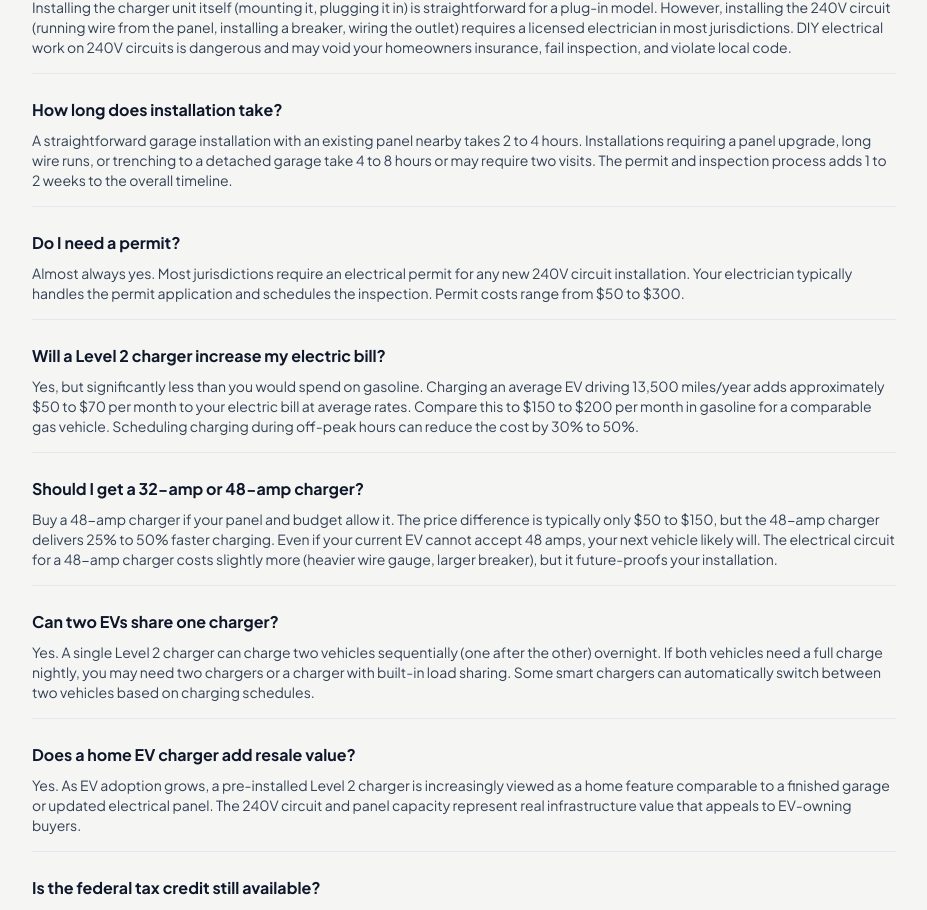
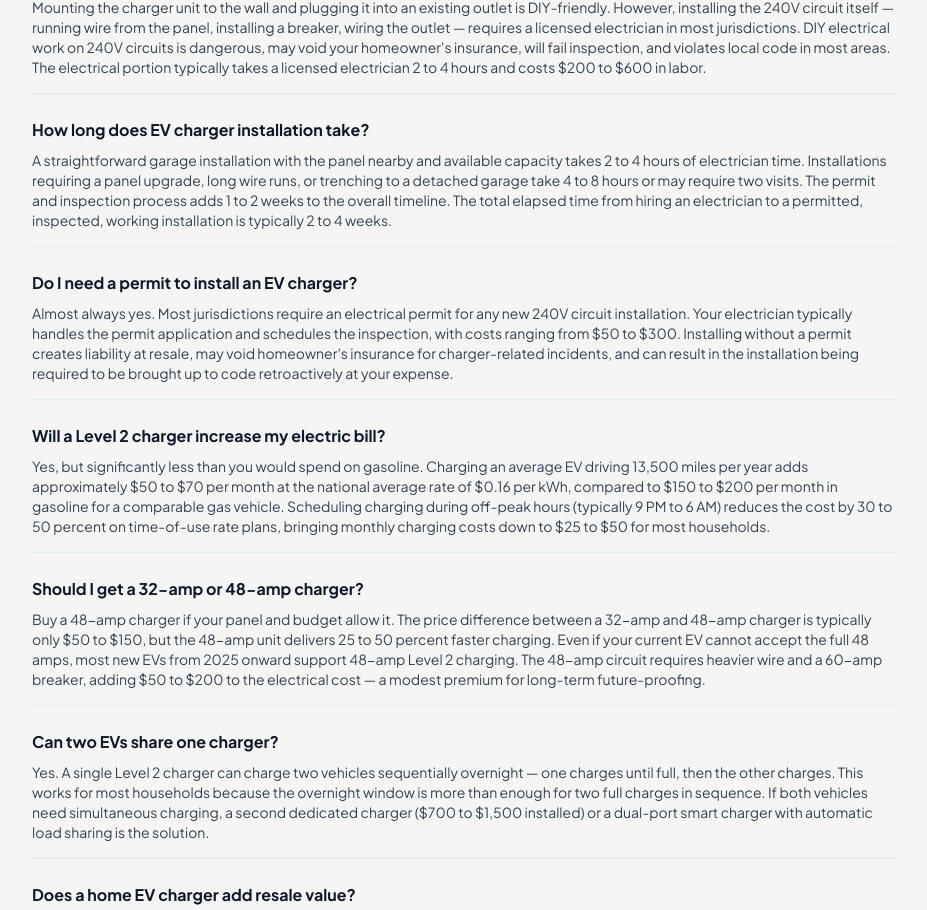
Before and after one commit to thebasementguide2026/thegarage.guide-, a Next.js app: page /guides/ev-charger-installation in a window 1280 px wide. Shown: the part 7799-8709 px from the top of the page, without its empty margins (176-1103 px from the left). Built offline with nearby package versions, Linux system fonts and the light colour scheme.

Commit message:
Replace FAQ section with expanded answers on ev-charger-installation

```diff
--- a/app/guides/ev-charger-installation/page.tsx
+++ b/app/guides/ev-charger-installation/page.tsx
@@ -344,35 +344,35 @@ export default function EVChargerInstallation() {
           <div className='space-y-6'>
             <div className='border-b border-slate-200 pb-4'>
               <h3 className='text-base font-bold text-slate-900 mb-2'>Can I install a Level 2 charger myself?</h3>
-              <p className='text-slate-700 text-sm'>Installing the charger unit itself (mounting it, plugging it in) is straightforward for a plug-in model. However, installing the 240V circuit (running wire from the panel, installing a breaker, wiring the outlet) requires a licensed electrician in most jurisdictions. DIY electrical work on 240V circuits is dangerous and may void your homeowners insurance, fail inspection, and violate local code.</p>
+              <p className='text-slate-700 text-sm'>Mounting the charger unit to the wall and plugging it into an existing outlet is DIY-friendly. However, installing the 240V circuit itself &mdash; running wire from the panel, installing a breaker, wiring the outlet &mdash; requires a licensed electrician in most jurisdictions. DIY electrical work on 240V circuits is dangerous, may void your homeowner&apos;s insurance, will fail inspection, and violates local code in most areas. The electrical portion typically takes a licensed electrician 2 to 4 hours and costs $200 to $600 in labor.</p>
             </div>
             <div className='border-b border-slate-200 pb-4'>
-              <h3 className='text-base font-bold text-slate-900 mb-2'>How long does installation take?</h3>
-              <p className='text-slate-700 text-sm'>A straightforward garage installation with an existing panel nearby takes 2 to 4 hours. Installations requiring a panel upgrade, long wire runs, or trenching to a detached garage take 4 to 8 hours or may require two visits. The permit and inspection process adds 1 to 2 weeks to the overall timeline.</p>
+              <h3 className='text-base font-bold text-slate-900 mb-2'>How long does EV charger installation take?</h3>
+              <p className='text-slate-700 text-sm'>A straightforward garage installation with the panel nearby and available capacity takes 2 to 4 hours of electrician time. Installations requiring a panel upgrade, long wire runs, or trenching to a detached garage take 4 to 8 hours or may require two visits. The permit and inspection process adds 1 to 2 weeks to the overall timeline. The total elapsed time from hiring an electrician to a permitted, inspected, working installation is typically 2 to 4 weeks.</p>
             </div>
             <div className='border-b border-slate-200 pb-4'>
-              <h3 className='text-base font-bold text-slate-900 mb-2'>Do I need a permit?</h3>
-              <p className='text-slate-700 text-sm'>Almost always yes. Most jurisdictions require an electrical permit for any new 240V circuit installation. Your electrician typically handles the permit application and schedules the inspection. Permit costs range from $50 to $300.</p>
+              <h3 className='text-base font-bold text-slate-900 mb-2'>Do I need a permit to install an EV charger?</h3>
+              <p className='text-slate-700 text-sm'>Almost always yes. Most jurisdictions require an electrical permit for any new 240V circuit installation. Your electrician typically handles the permit application and schedules the inspection, with costs ranging from $50 to $300. Installing without a permit creates liability at resale, may void homeowner&apos;s insurance for charger-related incidents, and can result in the installation being required to be brought up to code retroactively at your expense.</p>
             </div>
             <div className='border-b border-slate-200 pb-4'>
               <h3 className='text-base font-bold text-slate-900 mb-2'>Will a Level 2 charger increase my electric bill?</h3>
-              <p className='text-slate-700 text-sm'>Yes, but significantly less than you would spend on gasoline. Charging an average EV driving 13,500 miles/year adds approximately $50 to $70 per month to your electric bill at average rates. Compare this to $150 to $200 per month in gasoline for a comparable gas vehicle. Scheduling charging during off-peak hours can reduce the cost by 30% to 50%.</p>
+              <p className='text-slate-700 text-sm'>Yes, but significantly less than you would spend on gasoline. Charging an average EV driving 13,500 miles per year adds approximately $50 to $70 per month at the national average rate of $0.16 per kWh, compared to $150 to $200 per month in gasoline for a comparable gas vehicle. Scheduling charging during off-peak hours (typically 9 PM to 6 AM) reduces the cost by 30 to 50 percent on time-of-use rate plans, bringing monthly charging costs down to $25 to $50 for most households.</p>
             </div>
             <div className='border-b border-slate-200 pb-4'>
               <h3 className='text-base font-bold text-slate-900 mb-2'>Should I get a 32-amp or 48-amp charger?</h3>
-              <p className='text-slate-700 text-sm'>Buy a 48-amp charger if your panel and budget allow it. The price difference is typically only $50 to $150, but the 48-amp charger delivers 25% to 50% faster charging. Even if your current EV cannot accept 48 amps, your next vehicle likely will. The electrical circuit for a 48-amp charger costs slightly more (heavier wire gauge, larger breaker), but it future-proofs your installation.</p>
+              <p className='text-slate-700 text-sm'>Buy a 48-amp charger if your panel and budget allow it. The price difference between a 32-amp and 48-amp charger is typically only $50 to $150, but the 48-amp unit delivers 25 to 50 percent faster charging. Even if your current EV cannot accept the full 48 amps, most new EVs from 2025 onward support 48-amp Level 2 charging. The 48-amp circuit requires heavier wire and a 60-amp breaker, adding $50 to $200 to the electrical cost &mdash; a modest premium for long-term future-proofing.</p>
             </div>
             <div className='border-b border-slate-200 pb-4'>
               <h3 className='text-base font-bold text-slate-900 mb-2'>Can two EVs share one charger?</h3>
-              <p className='text-slate-700 text-sm'>Yes. A single Level 2 charger can charge two vehicles sequentially (one after the other) overnight. If both vehicles need a full charge nightly, you may need two chargers or a charger with built-in load sharing. Some smart chargers can automatically switch between two vehicles based on charging schedules.</p>
+              <p className='text-slate-700 text-sm'>Yes. A single Level 2 charger can charge two vehicles sequentially overnight &mdash; one charges until full, then the other charges. This works for most households because the overnight window is more than enough for two full charges in sequence. If both vehicles need simultaneous charging, a second dedicated charger ($700 to $1,500 installed) or a dual-port smart charger with automatic load sharing is the solution.</p>
             </div>
             <div className='border-b border-slate-200 pb-4'>
               <h3 className='text-base font-bold text-slate-900 mb-2'>Does a home EV charger add resale value?</h3>
-              <p className='text-slate-700 text-sm'>Yes. As EV adoption grows, a pre-installed Level 2 charger is increasingly viewed as a home feature comparable to a finished garage or updated electrical panel. The 240V circuit and panel capacity represent real infrastructure value that appeals to EV-owning buyers.</p>
+              <p className='text-slate-700 text-sm'>Yes, increasingly so as EV adoption grows. A pre-installed Level 2 charger with a dedicated 240V circuit represents real infrastructure value that EV-owning buyers specifically look for. The circuit and panel capacity are the more valuable components &mdash; the charger unit can be upgraded, but the electrical infrastructure cannot be easily replicated. Homes with existing EV infrastructure are increasingly listed as a selling feature in high-EV-adoption markets.</p>
             </div>
             <div className='border-b border-slate-200 pb-4'>
               <h3 className='text-base font-bold text-slate-900 mb-2'>Is the federal tax credit still available?</h3>
-              <p className='text-slate-700 text-sm'>The Section 30C credit (30% of costs, up to $1,000) is available for chargers placed in service through June 30, 2026, in eligible census tracts. After that date, no federal residential charger credit exists under current law. State and utility incentives may continue independently. Check the Department of Energy&apos;s eligibility locator and file IRS Form 8911 to claim the credit.</p>
+              <p className='text-slate-700 text-sm'>The Section 30C credit &mdash; 30 percent of equipment and installation costs up to $1,000 &mdash; is available for chargers placed in service through June 30, 2026 in eligible census tracts. After that date, no federal residential charger credit exists under current law. The credit is non-refundable and claimed by filing IRS Form 8911 with your federal tax return. Check the Department of Energy&apos;s 30C eligibility locator to confirm your address qualifies before counting on this credit.</p>
             </div>
           </div>
         </div>
```
